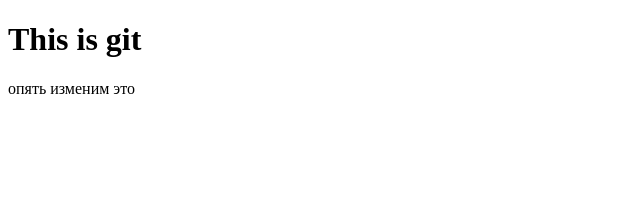
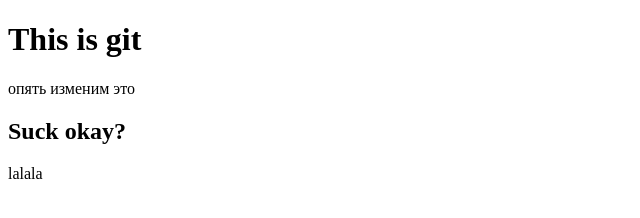
Before and after one commit to vologonov/My-first-project, a plain HTML site: page index.html in a window 1280 px wide. Shown: the whole page, without its empty margins (0-640 px from the left). Drawn offline with Linux system fonts and the light colour scheme.

Commit message:
Second Commit

```diff
--- a/index.html
+++ b/index.html
@@ -8,6 +8,9 @@
 
 <h1>This is git</h1>
 <p>опять изменим это</p>
+<h2>Suck okay?</h2>
+
+<p>lalala</p>
 
 </body>
 </html>
```
